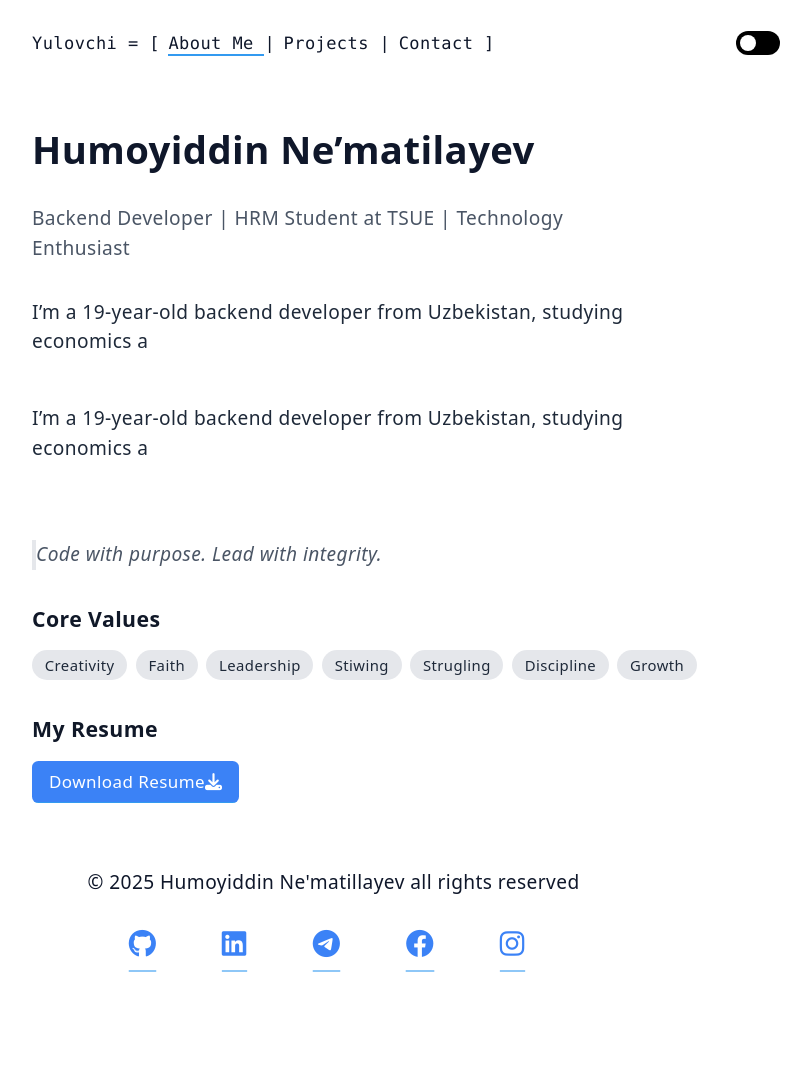
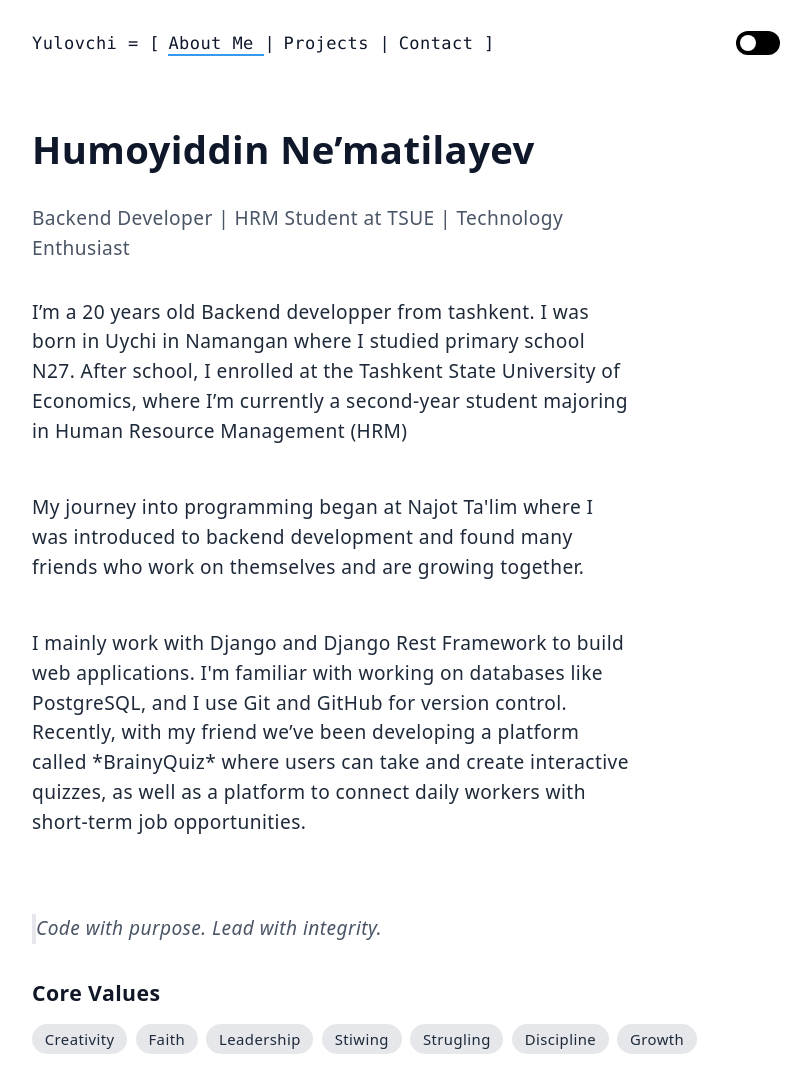
Before and after one commit to humoyiddinNB/Yulovchi.uz, a Django app: page /about/ in a window 1280 px wide. Shown: the top 1077 px of the page, without its empty margins (234-1045 px from the left). Before the commit the page ends 972 px from the top, so only its background shows below. Run offline with Django 5.2, Linux system fonts and the light colour scheme; parts of the project's set-up code (start-up, migrations or seed data) failed here and were passed over.

Commit message:
about secsion was edited

```diff
--- a/templates/about.html
+++ b/templates/about.html
@@ -21,10 +21,13 @@ Yulovchi - {% trans 'About Me' %}
       <!-- About Paragraph -->
       <div class="pb-10 grid gap-3">
         <p class="text-lg mb-8 text-gray-800 dark:text-white">
-          {% trans "I’m a 19-year-old backend developer from Uzbekistan, studying economics a" %}
+          {% trans "I’m a 20 years old Backend developper from tashkent. I was born in Uychi in Namangan where I studied primary school N27. After school, I enrolled at the Tashkent State University of Economics, where I’m currently a second-year student majoring in Human Resource Management (HRM)" %}
         </p>
         <p class="text-lg mb-8 text-gray-800 dark:text-white">
-          {% trans "I’m a 19-year-old backend developer from Uzbekistan, studying economics a" %}
+          {% trans "My journey into programming began at Najot Ta'lim where I was introduced to backend development and found many friends who work on themselves and are growing together." %}
+        </p>
+        <p class="text-lg mb-8 text-gray-800 dark:text-white">
+          {% trans "I mainly work with Django and Django Rest Framework to build web applications. I'm familiar with working on databases like PostgreSQL, and I use Git and GitHub for version control. Recently, with my friend we’ve been developing a platform called *BrainyQuiz* where users can take and create interactive quizzes, as well as a platform to connect daily workers with short-term job opportunities." %}
         </p>
       </div>
 
--- a/templates/index.html
+++ b/templates/index.html
@@ -20,7 +20,7 @@
                       {% trans "I'm a person who considers himself a technology enthusiast and socially active in a society, committed to the values and principles." %}
                     </p>
                     <p class="text-lg mb-5 bg-gray-100 dark:bg-gray-800 border-2 border-blue-500 dark:border-blue-400 rounded-md px-6 py-4 text-gray-800 dark:text-white font-medium hover:shadow-lg hover:border-blue-600 dark:hover:border-blue-300 transition-all duration-300">
-                      {% trans "I'm a person who writes " %}<a href="" class=font-bold>{% trans "posts" %}</a>{% trans " when he's bored and thinks he should start a startup soon, but believes needs to focus on learning now." %}
+                      {% trans "I'm a person who writes " %}<a href="https://t.me/dasturchi_yulovchi" class=font-bold>{% trans "posts" %}</a>{% trans " when he's bored and thinks he should start a startup soon, but believes needs to focus on learning now." %}
                     </p>
                 </div>
             </div>
```
